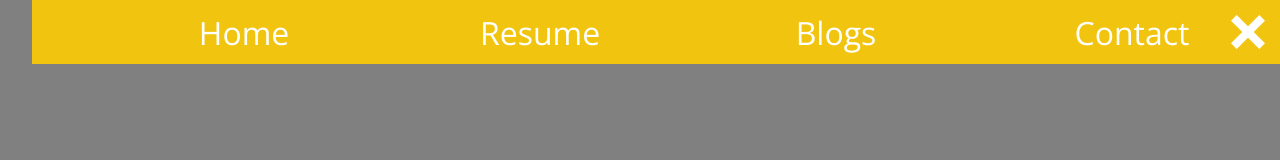
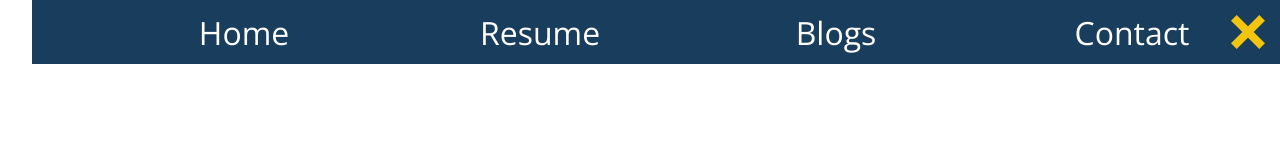
Before and after one commit to patelhardik/patelhardik.menu.github.io, a plain HTML site: page index.html in a window 1280 px wide. Both pictures are taken after a click on the element 1248 px from the left and 32 px from the top of the page. Drawn offline with nearby package versions, Linux system fonts and the light colour scheme.

Commit message:
Added chages related to menu colors

```diff
--- a/css/index-home.css
+++ b/css/index-home.css
@@ -9,7 +9,7 @@
 
 body {
   /*background: url("http://www.philippefercha.com/cd/toggle-menu-bg.jpg") no-repeat; */
-  background: #808080;
+  background: #ffffff; /*#808080;*/
   background-size:2000px;
   font-family: 'Open Sans', Helvetica, Arial, sans-serif;
 }
@@ -38,18 +38,18 @@ a {
   width: 64px;
 }
 .menu-opener:hover, .menu-opener.active {
-  background: #f1c40f;
+  background: #193E5D;  /* #f1c40f;*/
 }
 
 .menu-opener-inner {
-  background: #fff;
+  background: #f1c40f;
   height: .5rem;
   margin-left: .75rem;
   margin-top: 1.75rem;
   width: 2.5rem;
 }
 .menu-opener-inner::before, .menu-opener-inner::after {
-  background: white;
+  background: #f1c40f;
   content: '';
   display: block;
   height: .5rem;
@@ -80,7 +80,7 @@ a {
 }
 
 .menu {
-  background: #f1c40f;
+  background: #193E5D; /*f1c40f;*/
   color: transparent;
   height: 64px;
   position: absolute;
```
